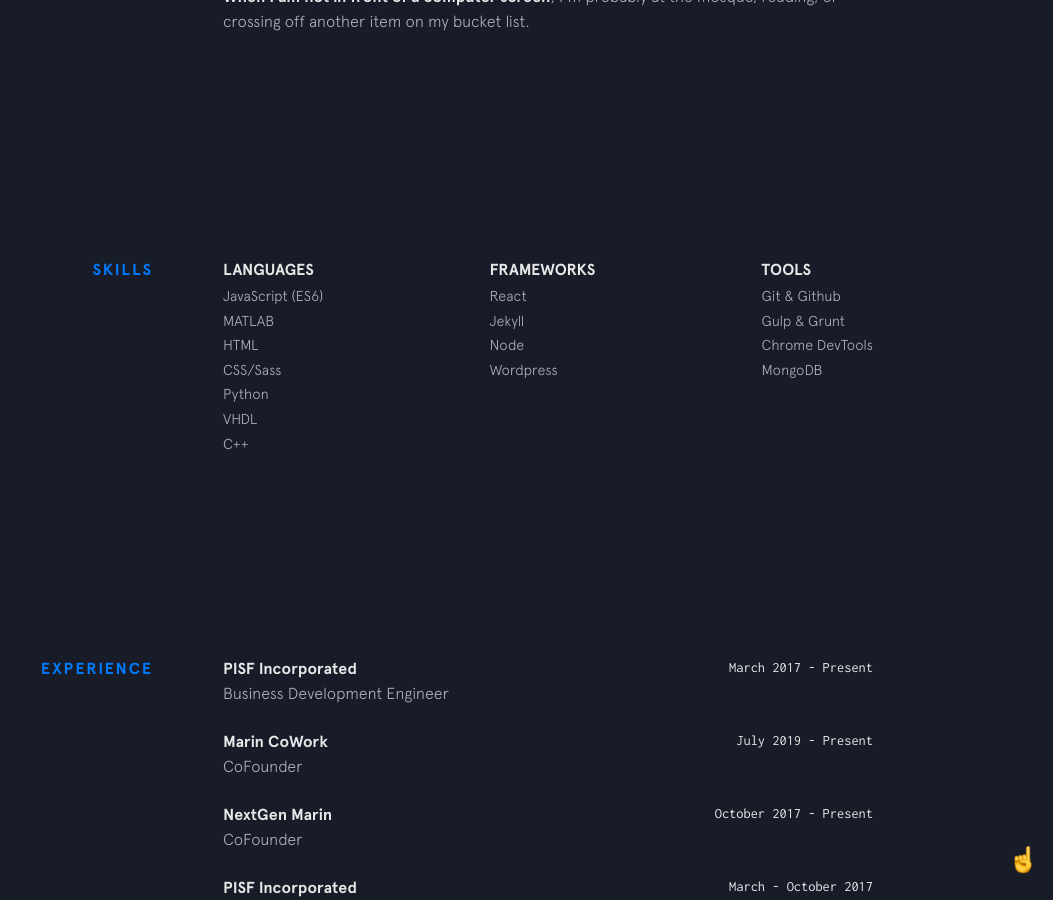
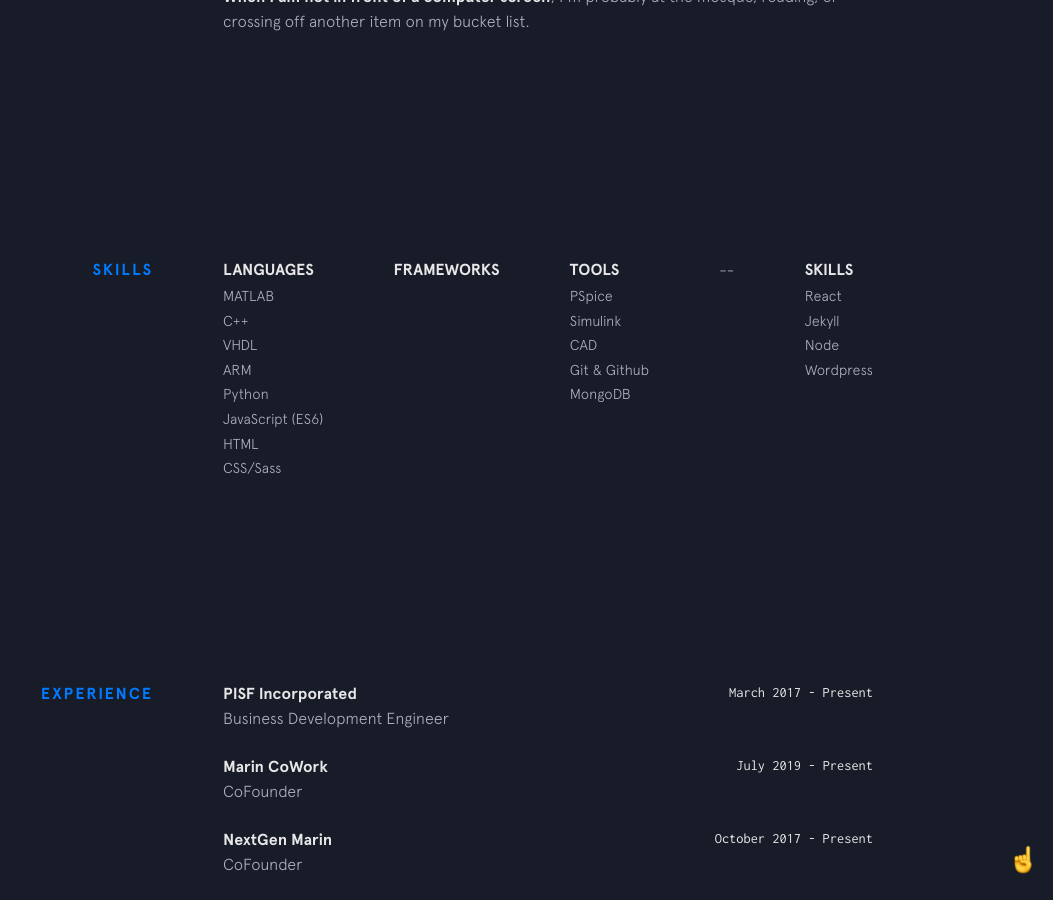
Before and after one commit to adilmodan/adilmodansite.github.io, a Jekyll site: the page built from index.html, in a window 1280 px wide and 900 px high, scrolled down 1286 px. Shown: the whole window, without its empty margins (227-1280 px from the left). Built offline with Jekyll 4.4.1, drawn with Linux system fonts in a browser that asks for light colours; nearby versions of some CDN libraries.

Commit message:
general updates to skills

```diff
--- a/_data/skills.yml
+++ b/_data/skills.yml
@@ -1,20 +1,30 @@
 languages:
+  - item: MATLAB
+  - item: C++
+  - item: VHDL
+  - item: ARM
+  - item: Python
   - item: JavaScript (ES6)
-  - item: MATLAB
   - item: HTML
   - item: CSS/Sass
-  - item: Python
-  - item: VHDL
-  - item: C++
+
+sklills:
+  - item: Circuit Analysis
+  - item: Embedded Systems
+  - item: Computer Organization
+  - item: Digital Signal Processing
+  - item: Control Systems
+  - item: Power Systems
+
+tools:
+  - item: PSpice
+  - item: Simulink
+  - item: CAD
+  - item: Git & Github
+  - item: MongoDB
 
 frameworks:
   - item: React
   - item: Jekyll
   - item: Node
   - item: Wordpress
-
-tools:
-  - item: Git & Github
-  - item: Gulp & Grunt
-  - item: Chrome DevTools
-  - item: MongoDB
--- a/_includes/skills.html
+++ b/_includes/skills.html
@@ -14,7 +14,7 @@
       <div class="skillz__category">
         <div class="skillz__category__label">Frameworks</div>
         <ul>
-          {% for framework in site.data.skills.frameworks %}
+          {% for framework in site.data.skills.skills %}
           <li class="skillz__category__item">{{framework.item}}</li>
           {% endfor %}
         </ul>
@@ -27,14 +27,14 @@
           {% endfor %}
         </ul>
       </div>
-      <!--<div class="skillz__category">
-        <div class="skillz__category__label">Design</div>
+      --<div class="skillz__category">
+        <div class="skillz__category__label">Skills</div>
         <ul>
-          {% for thing in site.data.skills.design %}
+          {% for thing in site.data.skills.frameworks %}
           <li class="skillz__category__item">{{thing.item}}</li>
           {% endfor %}
         </ul>
-      </div>-->
+      </div>
     </div>
   </div>
 </section>
```
